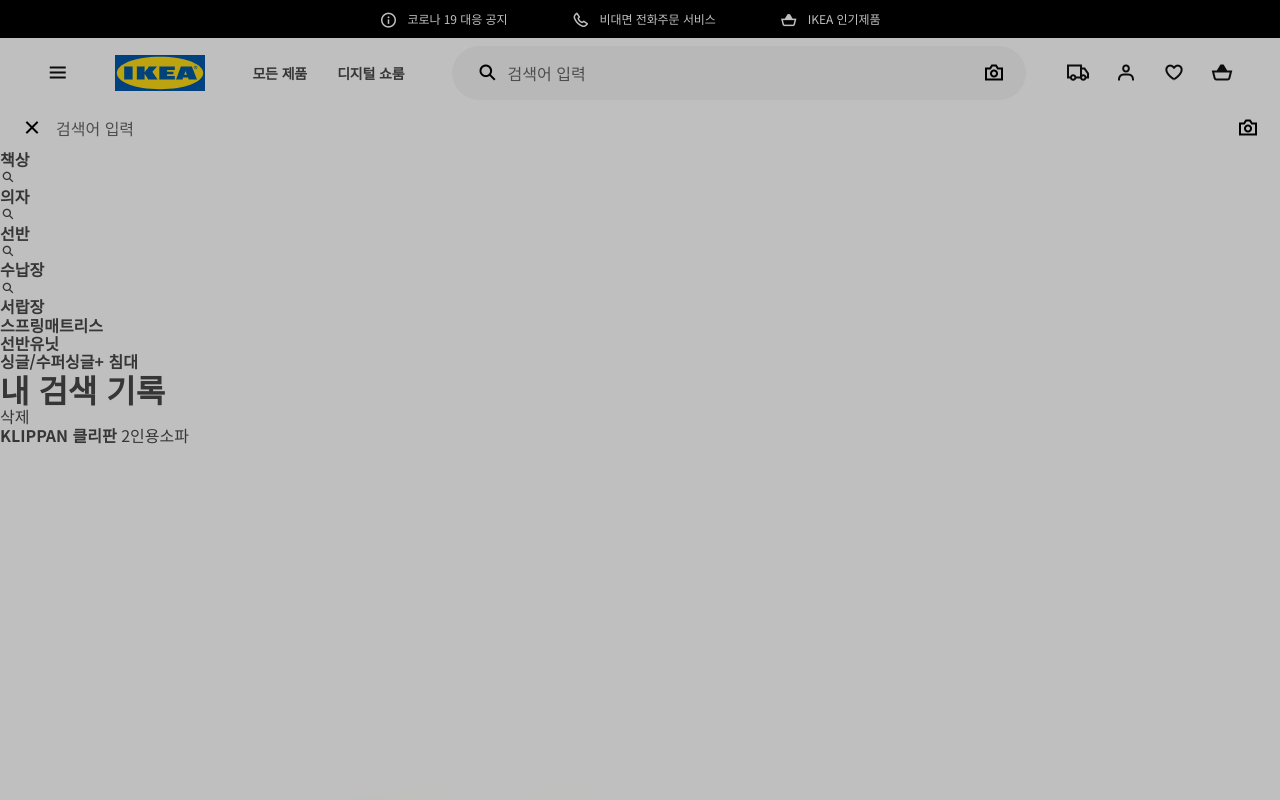
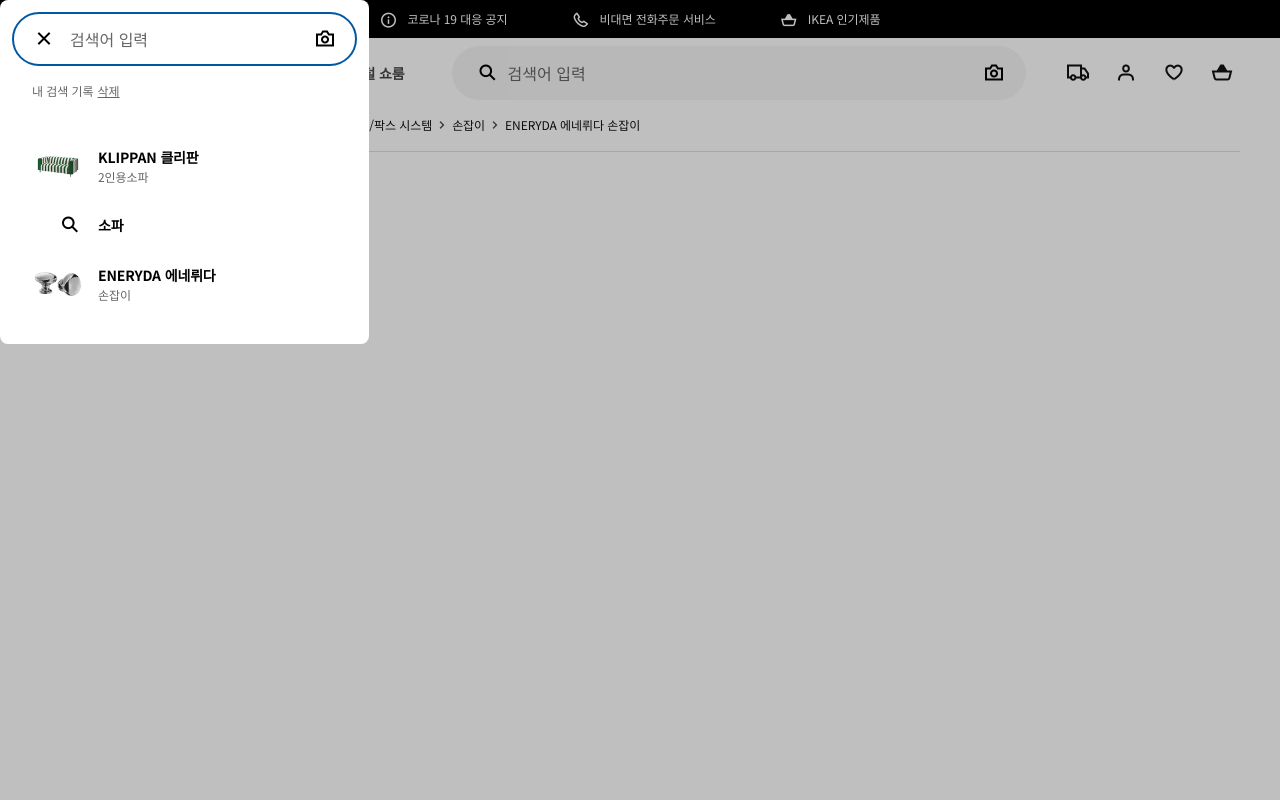
Before and after one commit to DuetoPark/clone-ikea, a website: page index.html in a window 1280 px wide. Shown: the top 800 px of the page. Drawn offline with nearby package versions, Linux system fonts and the light colour scheme; files that its build step writes are made by us from their sources; files whose address does not match are found by name.

Commit message:
💄 Implement the search-modal component

```diff
--- /dev/null
+++ b/styles/components/_search-history.scss
@@ -0,0 +1,78 @@
+.search-history {
+  max-height: 100%;
+  min-height: 76vh;
+  padding: 16px 20px 32px 20px;
+  margin-bottom: 60px;
+  overflow: hidden;
+  background-color: $white;
+
+  &-header {
+    @include flexbox(start);
+    margin-bottom: 30px;
+
+    h1,
+    button {
+      @include text-style(12, $placeholder);
+      font-weight: 400;
+    }
+
+    h1 {
+      margin-right: 4px;
+    }
+
+    button {
+      text-decoration: underline;
+    }
+  }
+
+  &-link {
+    @include flexbox(start);
+    padding: 10px 0;
+    border: 2px solid transparent;
+
+    &-info {
+      @include column-flexbox(start, start);
+      flex-grow: 1;
+      order: 2;
+
+      .product-name {
+        @include text-style(14, $black);
+
+        &:hover {
+          text-decoration: underline;
+        }
+      }
+
+      .product-desc {
+        @include text-style(12, $placeholder);
+      }
+
+      .product-category {
+        @include text-style(14, $black);
+        font-weight: 400;
+      }
+    }
+
+    &-image {
+      position: relative;
+      flex-shrink: 0;
+      order: 1;
+      width: 48px;
+      margin-right: 16px;
+
+      i {
+        @include pos-center-y;
+        right: 0;
+        font-size: 24px;
+        color: $black;
+      }
+    }
+  }
+
+  @include responsive(T) {
+    max-height: auto;
+    min-height: auto;
+    padding: 16px 32px 24px 32px;
+    margin-bottom: 0;
+  }
+}
--- a/styles/constants/_z-indexes.scss
+++ b/styles/constants/_z-indexes.scss
@@ -1,2 +1,3 @@
 $overlay-level: 100;
 $sidebar-level: 200;
+$search-modal-level: 200;
--- /dev/null
+++ b/styles/layouts/_search-modal.scss
@@ -0,0 +1,66 @@
+.search-modal {
+  @include no-scrollbar;
+  position: fixed;
+  top: 0;
+  left: 0;
+  z-index: $search-modal-level;
+  display: none;
+  width: 100%;
+  height: 100vh;
+  overflow-y: auto;
+
+  &.is-active {
+    display: block;
+  }
+
+  &.is-exist {
+    .search-history {
+      &.is-empty {
+        display: none;
+      }
+
+      &.is-exist {
+        display: block;
+      }
+    }
+  }
+
+  &-header {
+    padding: 8px 12px 0 12px;
+    background-color: $white;
+
+    .input-group {
+      input {
+        border: 2px solid $blue;
+      }
+    }
+  }
+
+  .search-history {
+    border-radius: 0 0 8px 8px;
+
+    &.is-exist {
+      display: none;
+    }
+  }
+
+  @include responsive(T) {
+    width: auto;
+    height: auto;
+
+    &-header {
+      padding-top: 12px;
+      border-radius: 8px 8px 0 0;
+    }
+  }
+
+  @include responsive('T-PRO') {
+    &-header {
+      .input-group {
+        input {
+          height: 54px;
+        }
+      }
+    }
+  }
+}
--- a/styles/main.scss
+++ b/styles/main.scss
@@ -24,9 +24,11 @@
 @import './components/breadcrumb';
 @import './components/logo';
 @import './components/sidebar-nav';
+@import './components/search-history';
 
 @import './layouts/grids';
 @import './layouts/hnf';
 @import './layouts/gnb';
 @import './layouts/sidebar';
 @import './layouts/overlay';
+@import './layouts/search-modal';
```
